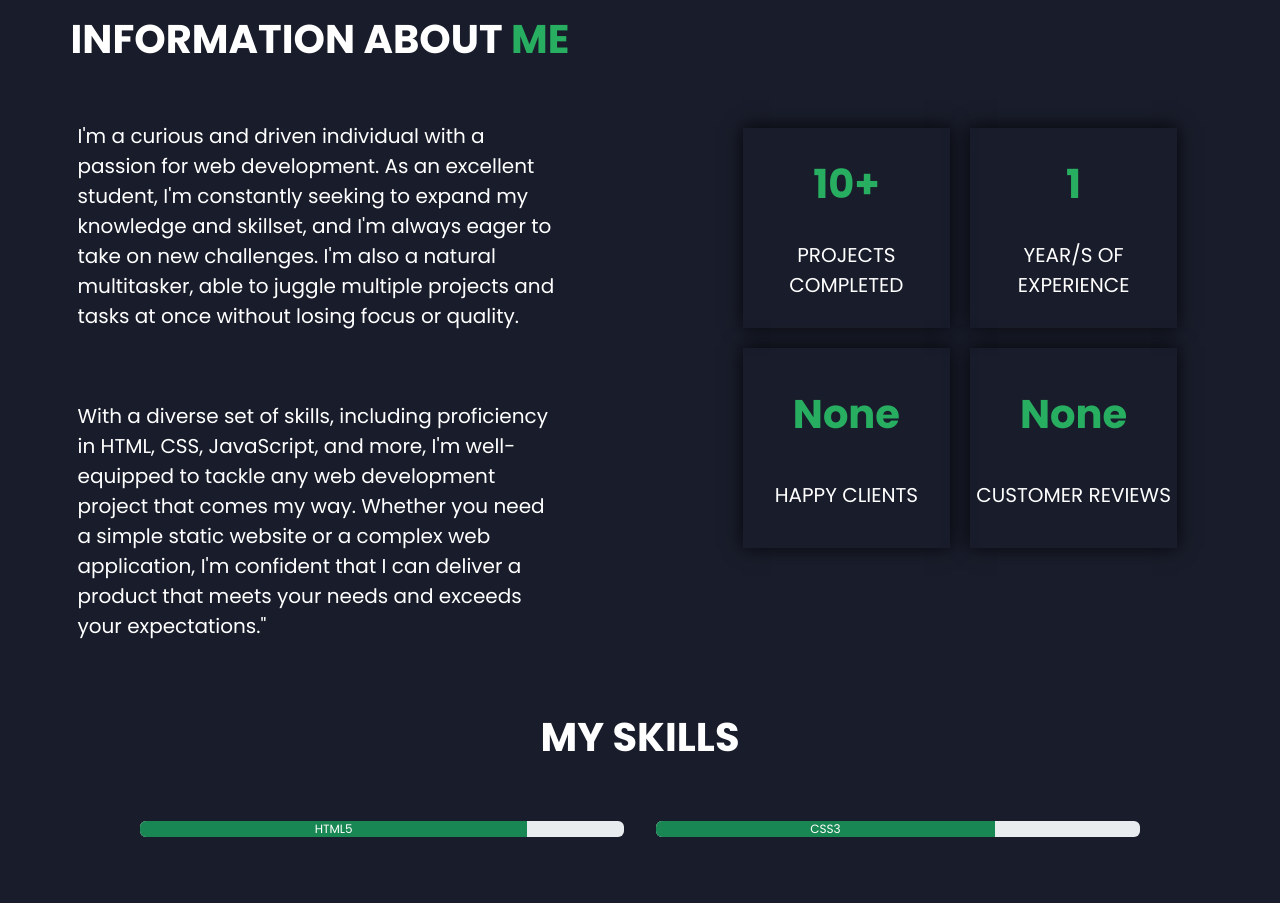
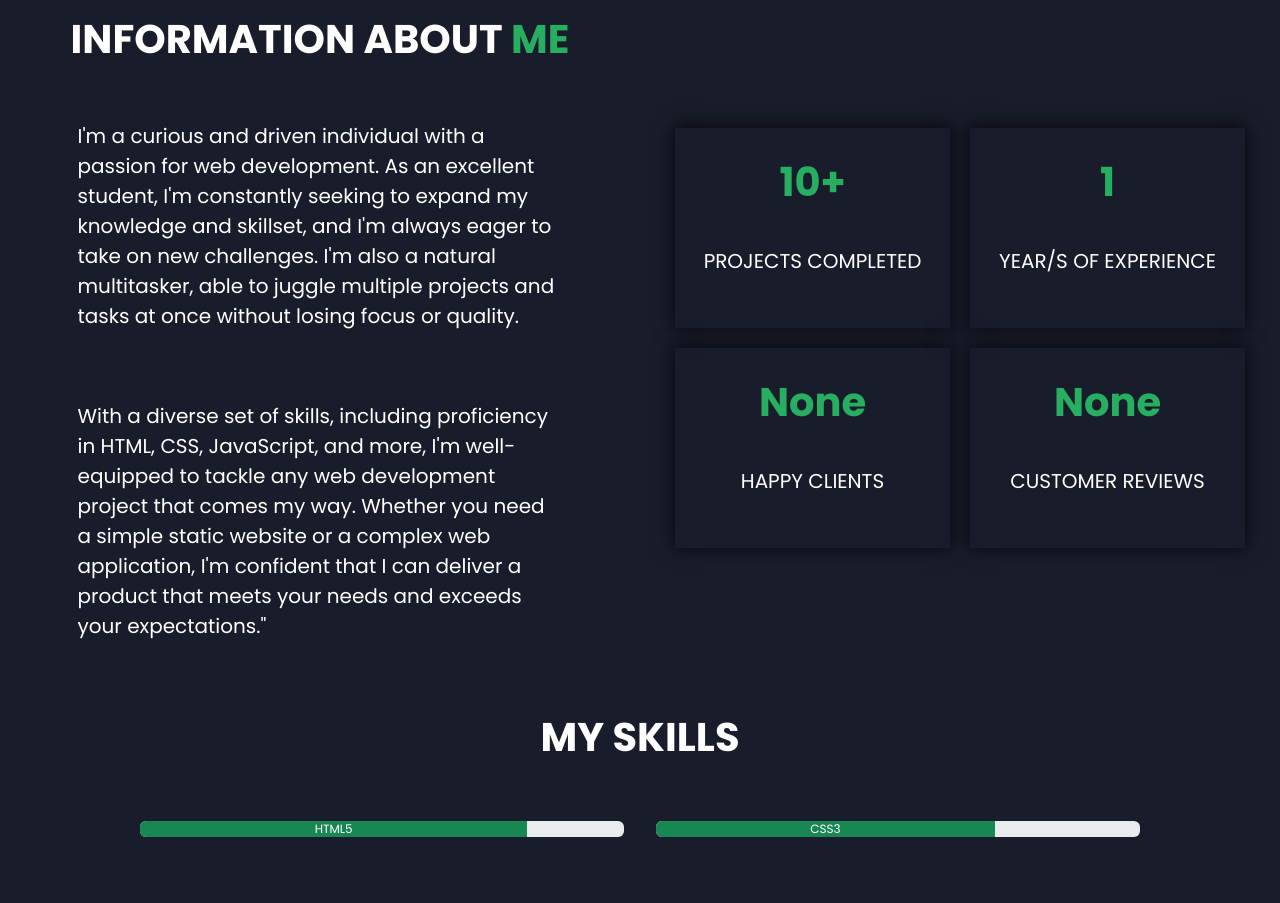
Before and after one commit to Sentinail/portfolio, a plain HTML site: page index.html in a window 1280 px wide. Shown: the part 1420-2323 px from the top of the page. Drawn offline with nearby package versions, Linux system fonts and the light colour scheme.

Commit message:
changed about me cards

```diff
--- a/index.html
+++ b/index.html
@@ -112,19 +112,19 @@
             <div class="right col-lg-6 col-sm-12 right-left">
 
                 <div class="cards container-fluid">
-                    <div class="projects-completed">
+                    <div class="projects-completed card-stats">
                         <h1><b><span class="colored">10+</span></b></h1>
                         <p>PROJECTS COMPLETED</p>
                     </div>
-                    <div class="years-of-experience">
+                    <div class="years-of-experience card-stats">
                         <h1><b><span class="colored">1</span></b></h1>
                         <p>YEAR/S OF EXPERIENCE</p>
                     </div>
-                    <div class="happy-clients">
+                    <div class="happy-clients card-stats">
                         <h1><b><span class="colored">None</span></b></h1>
                         <p>HAPPY CLIENTS</p>
                     </div>
-                    <div class="costumer-reviews">
+                    <div class="costumer-reviews card-stats">
                         <h1><b><span class="colored">None</span></b></h1>
                         <p>CUSTOMER REVIEWS</p>
                     </div>
--- a/style.css
+++ b/style.css
@@ -300,8 +300,7 @@ body::-webkit-scrollbar {
     display: grid;
     justify-content: center;
     align-items: center;
-    grid-template-columns: 35% 35%;
-    grid-template-rows: 200px 200px;
+    grid-template-columns: repeat(2, minmax(auto, 275px));
     grid-gap: 20px;
     margin: 100px 0px;
 }
@@ -310,15 +309,22 @@ body::-webkit-scrollbar {
     margin: 20px;
 }
 
+.card-stats {
+    padding: 10px;
+    height: 200px;
+}
+
+.card-stats p {
+}
+
 .cards > div {
     display: flex;
     flex-direction: column;
-    justify-content: space-evenly;
     align-items: center;
+    gap: 20px;
     box-shadow: 0px -1px 18px 1px rgba(0,0,0,0.75);
     -webkit-box-shadow: 0px -1px 18px 1px rgba(0,0,0,0.75);
     -moz-box-shadow: 0px -1px 18px 1px rgba(0,0,0,0.75);
-    height: 100%;
     width: 100%;
 }
 
@@ -645,6 +651,10 @@ footer p{
         width: 100%;
     }
 
+    .non-bs-about-me .bottom .right .cards {
+        grid-template-columns: 1fr;
+    }
+
 }
 
 @media screen and (max-width: 880px) {
```
